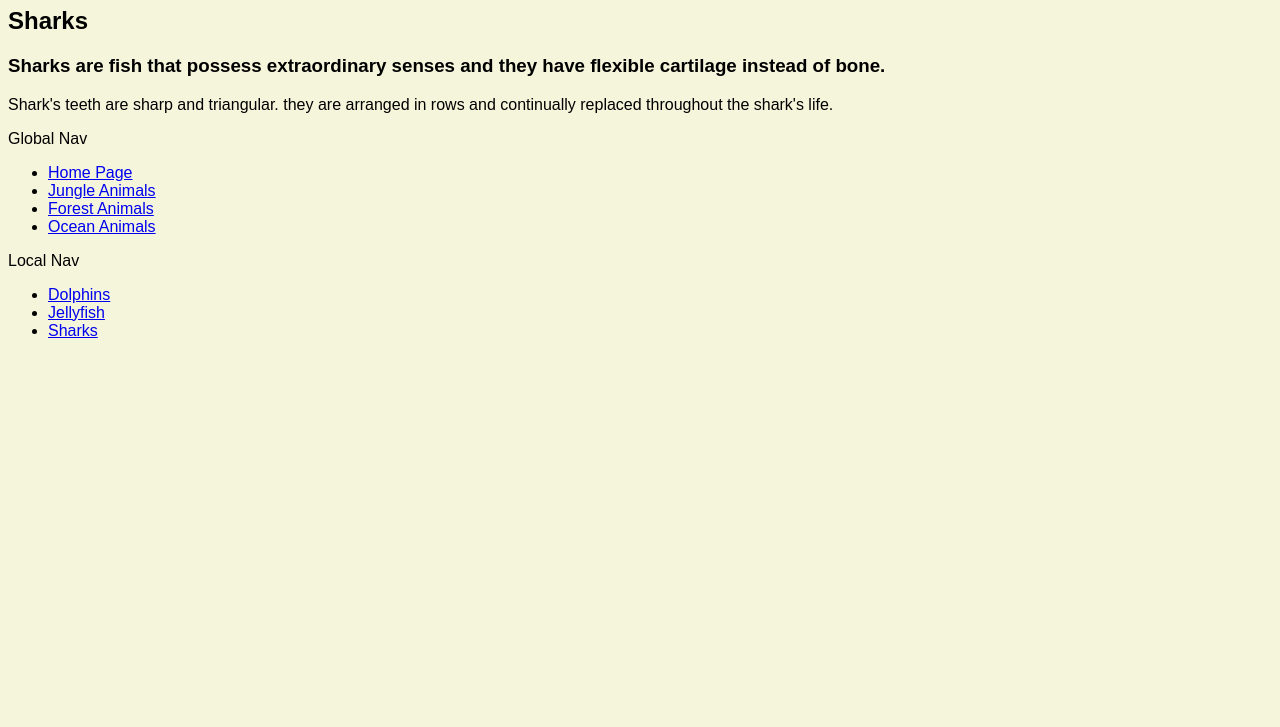
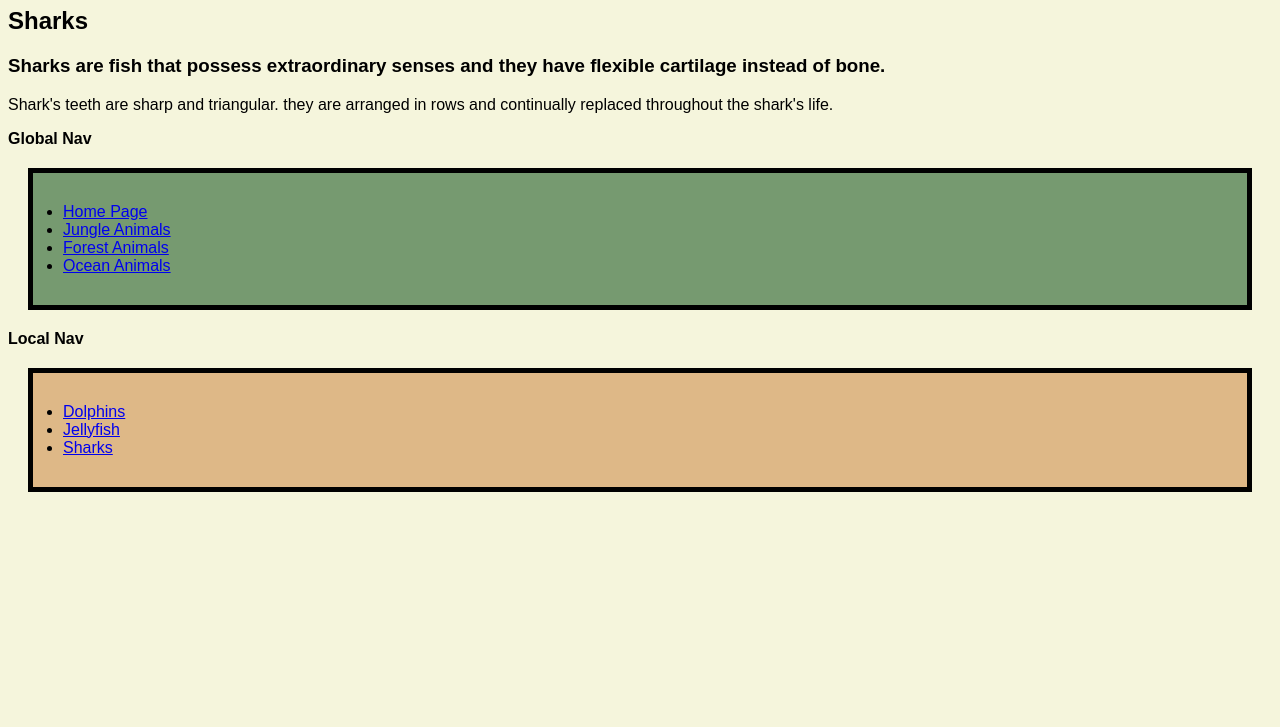
Before and after one commit to ErinJo11/Wild-animals, a plain HTML site: page ocean-animals/sharks.html in a window 1280 px wide. Shown: the part 73-800 px from the top of the page. Drawn offline with Linux system fonts and the light colour scheme; files that its build step writes are made by us from their sources.

Commit message:
finish this assignment

```diff
--- a/ocean-animals/sharks.html
+++ b/ocean-animals/sharks.html
@@ -2,26 +2,26 @@
 <html lang="en">
     <head>
         <meta charset="UTF-8">
-        <meta name="viewpoint" content="width=device-width, initial-scale=1.0">
+        <meta name="viewport" content="width=device-width, initial-scale=1.0">
         <title>Ocean Animals</title>
-         <link href="styles.css" rel="stylesheet" type="text/css">
+         <link href="../styles.css" rel="stylesheet" type="text/css">
     </head>
     <body>
-        <h1>Animals in the Wild</h1>
+        <h1 class="header">Animals in the Wild</h1>
         <h2>Sharks</h2>
         <h3>Sharks are fish that possess extraordinary senses and they have flexible cartilage instead of bone.</h3>
         <p>Shark's teeth are sharp and triangular. they are arranged in rows and continually replaced throughout the shark's life.</p>
 
-        <p>Global Nav</p>
-        <ul>
+        <p class="nav">Global Nav</p>
+        <ul class="global-nav">
             <li><a href="../index.html">Home Page</a></li>
             <li><a href="../jungle-animals/jungle-animals.html">Jungle Animals</a></li>
-            <li><a href="../forest.animals/forest-animals.html">Forest Animals</a></li>
+            <li><a href="../forest-animals/forest-animals.html">Forest Animals</a></li>
             <li><a href="ocean-animals.html">Ocean Animals</a></li>
         </ul>
 
-         <p>Local Nav</p>
-         <ul>
+         <p class="nav">Local Nav</p>
+         <ul class="local-nav">
             <li><a href="dolphins.html">Dolphins</a></li>
             <li><a href="jellyfish.html">Jellyfish</a></li>
             <li><a href="sharks.html">Sharks</a></li>
--- a/styles.css
+++ b/styles.css
@@ -1,4 +1,4 @@
-html{
+html {
     font-family: sans-serif;
     background-color: beige;
 }
@@ -20,3 +20,13 @@ padding: 30px;
 color: #769a70;
 
 }
+
+.local-nav{
+background-color: burlywood;
+border-width: 5px;
+border-style: solid;
+border-color: black;
+margin: 20px;
+padding: 30px;
+
+}
```
Also changed, not shown: forest-animals/deer.html (+6 -6 lines), forest-animals/forest-animals.html (+7 -7 lines), forest-animals/moose.html (+6 -6 lines), forest-animals/owls.html (+6 -6 lines), index.html (+1 -1 lines), jungle-animals/jungle-animals.html (+6 -6 lines), jungle-animals/sloths.html (+6 -6 lines), jungle-animals/tigers.html (+6 -6 lines), jungle-animals/toucans.html (+6 -6 lines), ocean-animals/dolphins.html (+8 -8 lines), ocean-animals/jellyfish.html (+8 -8 lines), ocean-animals/ocean-animals.html (+7 -7 lines).
